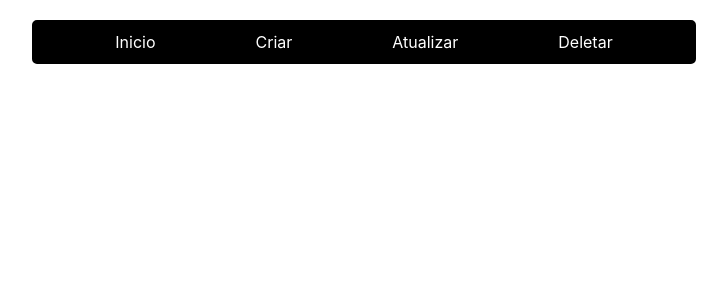
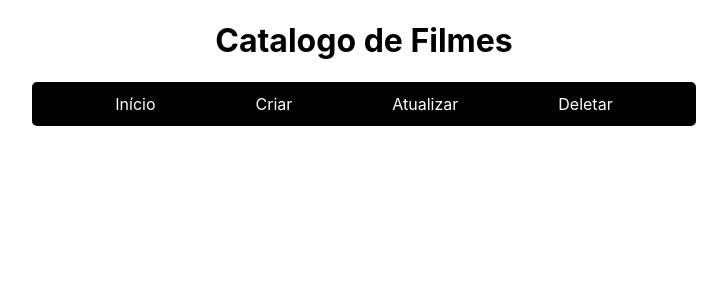
Before and after one commit to aislanpepi/pw2avaliacao2, a React (Create React App) app: page / in a window 1280 px wide. Shown: the top 300 px of the page, without its empty margins (276-1003 px from the left). Built offline with nearby package versions, Linux system fonts and the light colour scheme.

Commit message:
Add route

```diff
--- a/src/App.js
+++ b/src/App.js
@@ -1,10 +1,18 @@
 import './App.css';
-import Header from './Header/Header'
+import Header from './components/Header/Header'
 import React from 'react';
+import { BrowserRouter, Route, Routes } from "react-router-dom";
+import Create from './components/Create/Create';
 
 function App() {
   return (
-    <Header />
+  <BrowserRouter>
+    <Routes>
+      <Route path="/" element={<Header />} />
+      <Route path="/create" element={<Create />} />
+      <Route path="*" element={<h1>Página não encontrada!</h1>} />
+    </Routes>
+  </BrowserRouter>
   );
 }
 
--- a/src/Header/Header.js
+++ /dev/null
@@ -1,17 +0,0 @@
-import React from "react";
-import './Header.css';
-
-const Header = () => {
-    return (
-        <nav className="header">
-            <ul>
-                <li><a href="/">Inicio</a></li>
-                <li><a href="/">Criar</a></li>
-                <li><a href="/">Atualizar</a></li>
-                <li><a href="/">Deletar</a></li>
-            </ul>
-        </nav>
-    );
-}
-
-export default Header;
--- /dev/null
+++ b/src/components/Create/Create.js
@@ -0,0 +1,12 @@
+import React from "react";
+import './Create.css';
+
+const Create = () =>{
+    return(
+        <form>
+            <label><input>Nome: </input></label>
+        </form>
+    )
+}
+
+export default Create;
--- a/src/Header/Header.css
+++ b/src/components/Header/Header.css
@@ -44,3 +44,7 @@ a {
     border-radius: 3px;
     transition: ease-in-out 1s;
 }
+h1{
+    display: flex;
+    justify-content: center;
+}
--- /dev/null
+++ b/src/components/Header/Header.js
@@ -0,0 +1,21 @@
+import React from "react";
+import './Header.css';
+import { Link } from "react-router-dom";
+
+const Header = () => {
+    return (
+        <header >
+            <h1>Catalogo de Filmes</h1>
+            <nav className="header">
+                <ul>
+                    <li><Link to="/">Início</Link></li>
+                    <li><Link to="./create">Criar</Link></li>
+                    <li><Link to="/update">Atualizar</Link></li>
+                    <li><Link to="/delete">Deletar</Link></li>
+                </ul>
+            </nav>
+        </header>
+    );
+}
+
+export default Header;
--- a/src/index.js
+++ b/src/index.js
@@ -5,5 +5,7 @@ import App from './App';
 
 const root = ReactDOM.createRoot(document.getElementById('root'));
 root.render(
-        <App />
+        <React.StrictMode>
+                <App />
+        </React.StrictMode>
 );
```
Also changed, not shown: src/Routes.js (added, +16 -0 lines), src/components/Create/Create.css (added).
